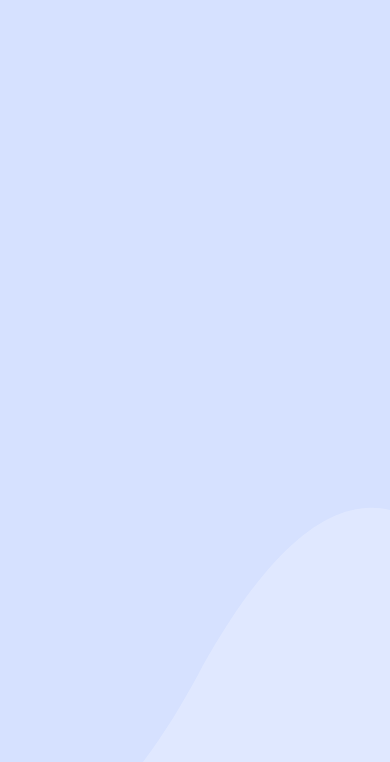
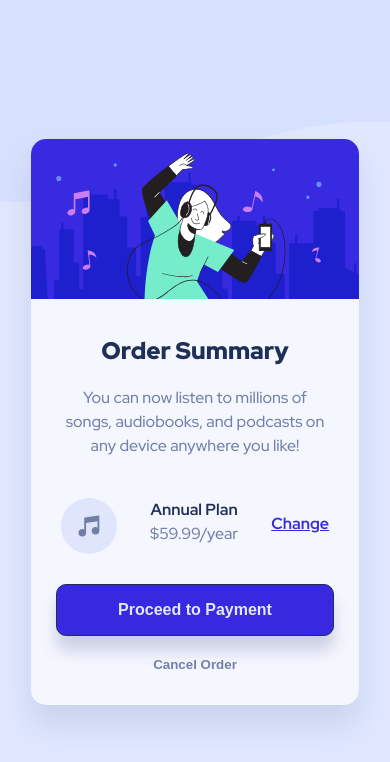
Before and after one commit to Pedro-Celeste/order-summary-card, a plain HTML site: page index.html in a window 390 px wide. Shown: the top 762 px of the page. Drawn offline with Linux system fonts and the light colour scheme.

Commit message:
Mobile layout done!

```diff
--- a/assets/css/style.css
+++ b/assets/css/style.css
@@ -2,17 +2,112 @@
 
 body {
     margin: 0;
-    height: 200vh;
+    height: 100vh;
+    font-family: "Red Hat Display";
 
     /* Background properties */
     background-color: hsl(225, 100%, 94%);
     background-attachment: fixed;
     background-repeat: no-repeat;
-    background-blend-mode:darken;
+    background-blend-mode: darken;
 
 
     /* Flexbox properties */
+    display: flex;
+    align-items: center;
+    justify-content: center;
 }
+
+main {
+    background-color: hsl(225, 100%, 98%);
+    border-radius: 15px;
+    overflow: hidden;
+    max-width: 100%;
+    text-align: center;
+    box-shadow: 0 20px 30px rgba(114, 118, 167, 0.2);
+
+
+    /* Flexbox Properties */
+    display: flex;
+    flex-flow: column nowrap;
+    justify-content: flex-start;
+    align-items: center;
+}
+
+h1 {
+    color: hsl(223, 47%, 23%);
+    font-size: 1.5rem;
+    font-weight: 900;
+    margin-top: 2.25rem;
+    margin-bottom: 0;
+}
+
+p {
+    font-size: 1rem;
+    font-weight: 500;
+    color: hsl(224, 23%, 55%);
+    line-height: 1.5rem;
+    margin-top: 1.25rem;
+    margin-bottom: 2.5rem;
+}
+
+strong {
+    color: hsl(223, 47%, 23%);
+    font-weight: 700;
+}
+
+
+/* Stylying to specific elements */
+
+#main-text {
+    margin: 0 30px;
+}
+
+#plan-details {
+    display: flex;
+    flex-flow: row nowrap;
+    justify-content: space-between;
+}
+
+#music-icon {
+    width: 3.5rem;
+    height: 3.5rem;
+}
+
+#annual-plan {
+    margin: 0;
+}
+
+#change-button {
+    color: hsl(245, 75%, 52%);
+    font-weight: 700;
+    margin-top: 15px;
+}
+
+#payment-button {
+    border: 1px solid hsl(223, 47%, 23%);
+    background-color: hsl(245, 75%, 52%);
+    color: hsl(225, 100%, 94%);
+    box-shadow: 0 15px 15px rgba(114, 118, 167, 0.3);
+
+    font-size: 1rem;
+    font-weight: 700;
+
+    width: 85%;
+    margin-top: 30px;
+    padding: 1rem;
+    border-radius: 10px;
+}
+
+#cancel-button {
+    border: none;
+    background-color: transparent;
+    color: hsl(224, 23%, 55%);
+    font-weight: 700;
+    margin-top: 20px;
+    margin-bottom: 2rem;
+}
+
 
 /* All the media queries */
 
@@ -21,6 +116,16 @@ body {
     body {
         background-image: url("../images/pattern-background-mobile.svg");
         background-size: 100%;
+    }
+
+    main {
+        width: 20.5rem;
+
+    }
+
+    #illustration {
+        width: auto;
+        height: 10rem;
     }
 }
 
--- a/index.html
+++ b/index.html
@@ -3,6 +3,13 @@
 <head>
   <meta charset="UTF-8">
   <meta name="viewport" content="width=device-width, initial-scale=1.0"> <!-- displays site properly based on user's device -->
+
+  <!-- Import necessary fonts -->
+  <link rel="preconnect" href="https://fonts.googleapis.com">
+  <link rel="preconnect" href="https://fonts.gstatic.com" crossorigin>
+  <link rel="stylesheet"
+    href="https://fonts.googleapis.com/css?family=Red+Hat+Display:500,700,900">
+
 
   <link rel="icon" type="image/png" sizes="32x32" href="./images/favicon-32x32.png">
 
@@ -14,19 +21,19 @@
 </head>
 <body>
   <main>
-    <!-- <img src="assets/images/illustration-hero.svg"
+    <img id="illustration" src="assets/images/illustration-hero.svg"
     alt="Illustration of a happy person dancing with earbuds">
-    <h1>Order Summary</h1>
-    <p>  You can now listen to millions of songs, audiobooks, and podcasts on any
-      device anywhere you like!</p>
-    <section>
-      <img src="assets/images/icon-music.svg" alt="Music icon">
-      <h2>Annual Plan</h2>
-      <p>$59.99/year</p>
-      <a id="change-button" href="#">Change</a>
-      <button id="payment-button" type="button">Proceed to Payment</button>
-      <button id="cancel-button" type="button">Cancel Order</button>
-    </section> -->
+    <section id="main-text">
+      <h1>Order Summary</h1>
+      <p>You can now listen to millions of songs, audiobooks, and podcasts on any device anywhere you like!</p>
+      <div id="plan-details">
+        <img id="music-icon" src="assets/images/icon-music.svg" alt="Music icon">
+        <p id="annual-plan"><strong>Annual Plan</strong><br>$59.99/year</p>
+        <a id="change-button" href="#">Change</a>
+      </div>
+    </section>
+    <button id="payment-button" type="button">Proceed to Payment</button>
+    <button id="cancel-button" type="button">Cancel Order</button>
     </main>
 
   <!-- <div class="attribution">
```
